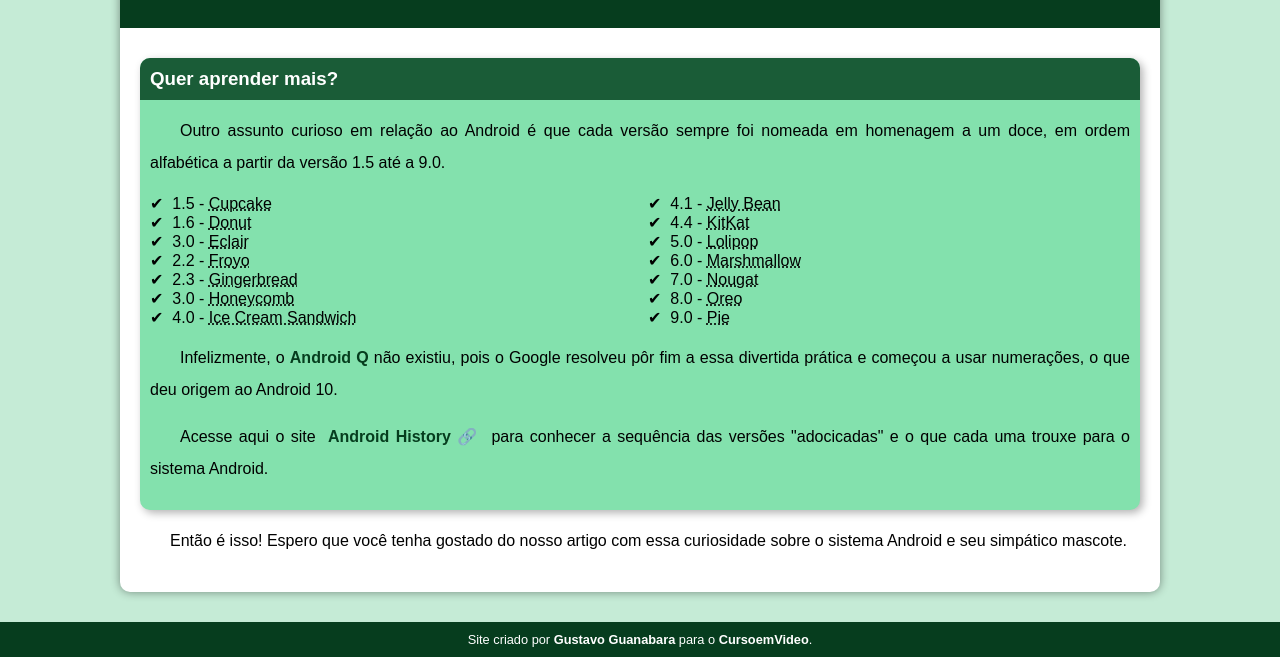
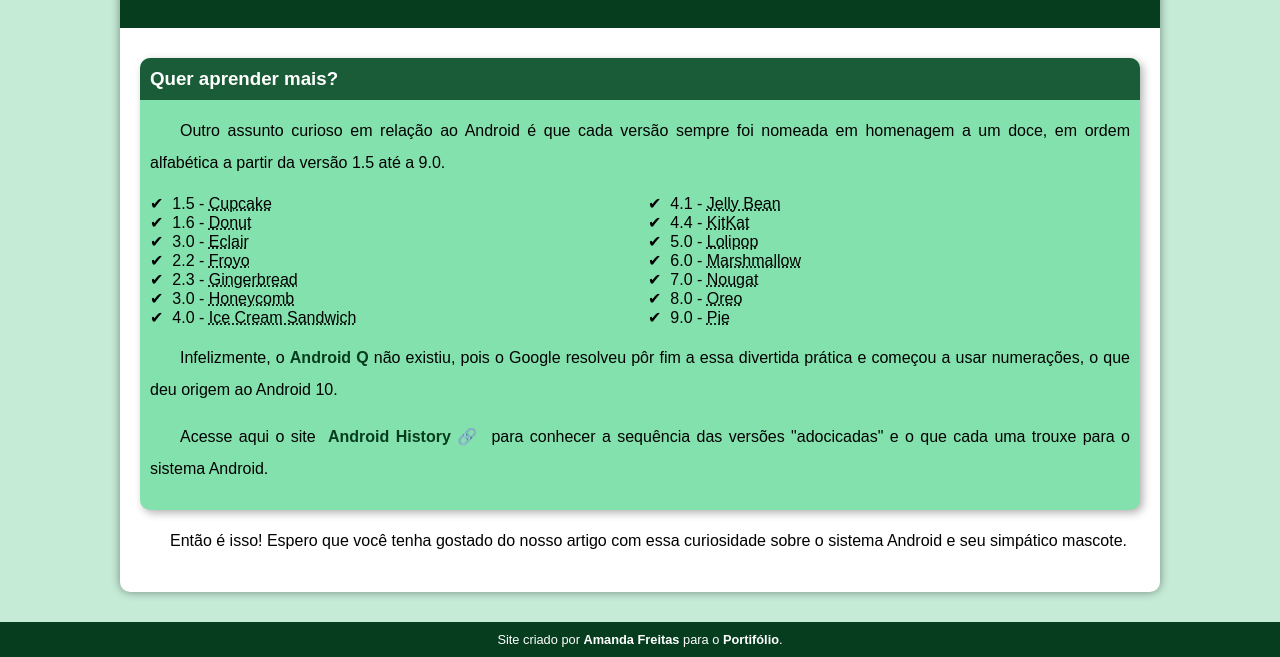
Before and after one commit to afreeitaas/projetoandroid, a plain HTML site: page index.html in a window 1280 px wide. Shown: the part 2275-2932 px from the top of the page. Drawn offline with Linux system fonts and the light colour scheme.

Commit message:
Update index.html

```diff
--- a/index.html
+++ b/index.html
@@ -141,7 +141,7 @@
         </article>
     </main>
     <footer>
-        <p>Site criado por <a href="http://gustavoguanabara.github.io/" target="_blank">Gustavo Guanabara</a> para o <a href="http://www.youtube.com/cursoemvideo" target="_blank">CursoemVideo</a>.</p>
+        <p>Site criado por <a href="https://www.instagram.com/afreeitaas/" target="_blank">Amanda Freitas</a> para o <a href=https://github.com/afreeitaas target="_blank">Portifólio</a>.</p>
     </footer>
 </body>
 </html>
```
